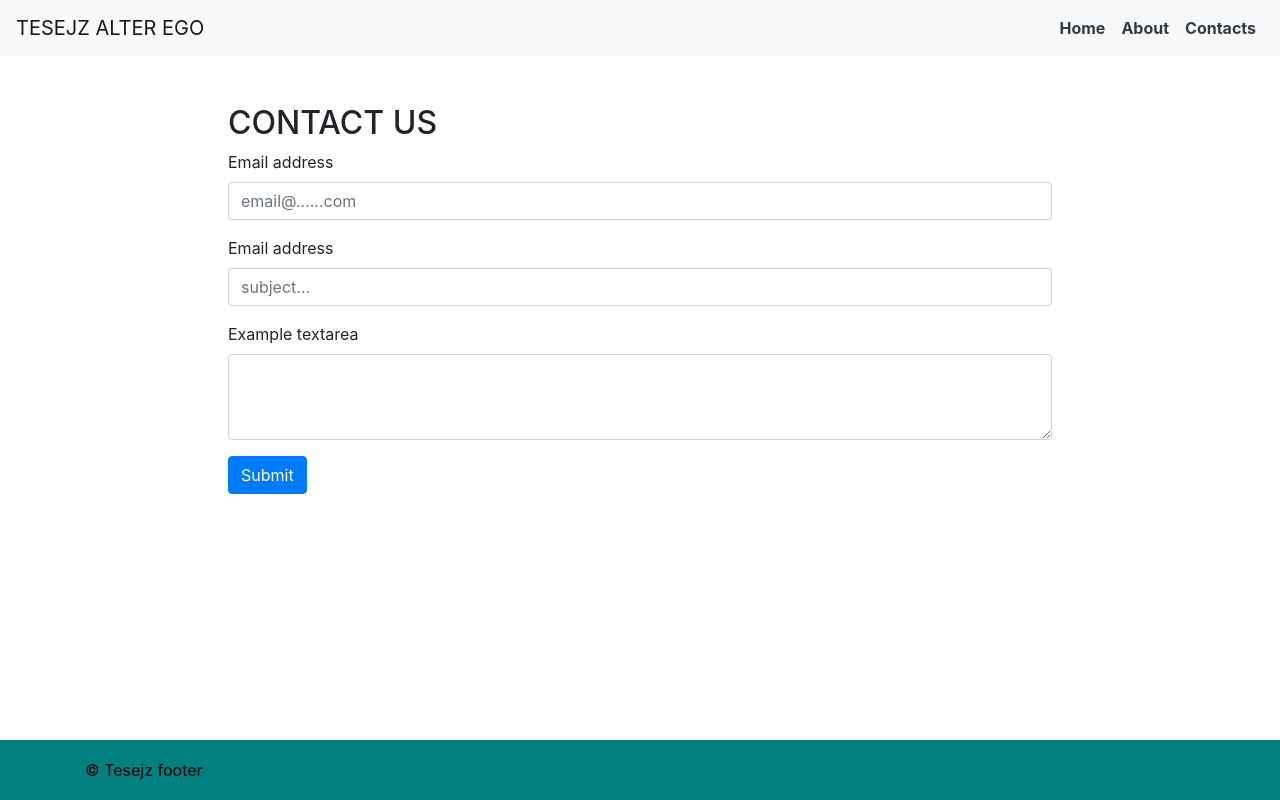
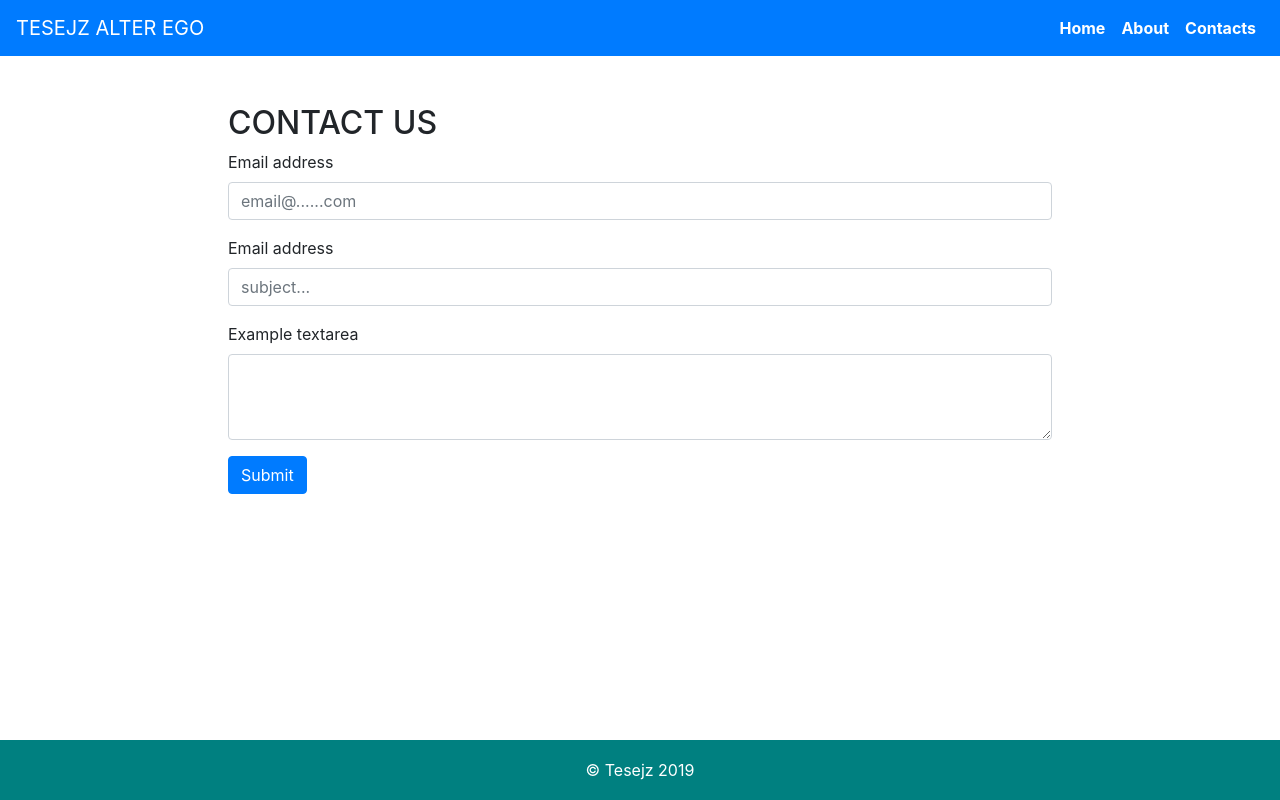
Before and after one commit to Rinzlerte/gatsby_wp_blog_seo, a Gatsby site: page /contacts in a window 1280 px wide. Built offline with nearby package versions, Linux system fonts and the light colour scheme; Gatsby itself is replaced by a stand-in of ours.

Commit message:
new styling

```diff
--- a/package.json
+++ b/package.json
@@ -16,6 +16,8 @@
     "@hot-loader/react-dom": "^16.11.0",
     "bootstrap": "^4.3.1",
     "gatsby": "^2.17.6",
+    "gatsby-plugin-manifest": "^2.2.34",
+    "gatsby-plugin-offline": "^3.0.30",
     "gatsby-plugin-react-helmet": "^3.1.18",
     "gatsby-source-filesystem": "^2.1.35",
     "gatsby-source-wordpress": "^3.1.54",
--- a/src/components/Post.js
+++ b/src/components/Post.js
@@ -7,7 +7,9 @@ const Post = props => (
       <Card.Img variant="top" alt={props.alt || "default"} src={props.image} />
       <Card.Body>
         <Card.Title dangerouslySetInnerHTML={{ __html: props.title }} />
-        <Card.Text dangerouslySetInnerHTML={{ __html: props.excerpt }} />
+        <Card.Text>
+          <div dangerouslySetInnerHTML={{ __html: props.excerpt }}/>
+        </Card.Text>
         <Button variant="warning" href={props.readMore}>
           Read More...
         </Button>
--- a/src/components/header_footer/Footer.js
+++ b/src/components/header_footer/Footer.js
@@ -4,8 +4,8 @@ import FooterStyles from './Footer.module.css';
 const Footer = () => {
     return (
         <footer className={FooterStyles.footer}>
-            <div className="container">
-                <span className={FooterStyles.black}>© Tesejz footer</span>
+            <div className={FooterStyles.container}>
+                <span className={FooterStyles.black}>© Tesejz 2019</span>
             </div>
         </footer>
     );
--- a/src/components/header_footer/Footer.module.css
+++ b/src/components/header_footer/Footer.module.css
@@ -8,5 +8,14 @@
 }
 
 .black{
-    color: black
+    color: white;
+    text-align: center;
 }
+
+.container{
+    width: 320px;
+    height: 40px;
+    margin: 0 auto;
+    display: flex;
+    justify-content: space-around;
+}
--- a/src/components/header_footer/Header.js
+++ b/src/components/header_footer/Header.js
@@ -4,24 +4,63 @@ import {Link} from 'gatsby';
 
 const Header = (props) => {
     return (
-        <Navbar bg="light" expand="lg">
+        <header>
+            <Navbar bg="primary" variant="dark" expand="lg">
                 <Navbar.Brand href="/">{props.title}</Navbar.Brand>
                 <Navbar.Toggle aria-controls="basic-navbar-nav"/>
                 <Navbar.Collapse id="basic-navbar-nav">
                 <Nav className="ml-auto">
                     <Nav.Link as={Link} to="/">
-                    <b className="text-dark">Home</b>
+                        <b className="text-white">Home</b>
                     </Nav.Link>
                     <Nav.Link as={Link} to="/about">
-                    <b className="text-dark">About</b>
+                        <b className="text-white">About</b>
                     </Nav.Link>
                     <Nav.Link as={Link} to="/contacts">
-                    <b className="text-dark">Contacts</b>
+                        <b className="text-white">Contacts</b>
                     </Nav.Link>
                 </Nav>
                 </Navbar.Collapse>
             </Navbar>
+        </header>
     );
 };
 
 export default Header;
+
+
+// import React from 'react';
+// // import {Navbar, Nav} from "react-bootstrap";
+// import {Link} from 'gatsby';
+// import AppBar from '@material-ui/core/AppBar';
+// import Toolbar from '@material-ui/core/Toolbar';
+// import Button from '@material-ui/core/Button';
+
+// const Header = (props) => {
+
+//     return (
+//         <AppBar position="static" style={{display: `flex`}}>
+//             <Link edge="start" color="inherit" aria-label="menu" href="/">
+//                 <Button variant="contained" color="primary">{props.title}</Button>
+//             </Link>
+//             <Toolbar
+//                 style={{
+//                     display:`flex`,
+//                     justifyContent: `flex-end`
+//                 }}
+//                 >
+//                 <Link to="/">
+//                     <Button variant="contained" color="primary">HOME</Button>
+//                 </Link>
+//                 <Link to="/about">
+//                     <Button variant="contained" color="primary">ABOUT</Button>
+//                 </Link>
+//                 <Link to="/contacts">
+//                     <Button variant="contained" color="primary">CONTACT</Button>
+//                 </Link>
+//             </Toolbar>
+//         </AppBar>
+//     );
+// };
+
+// export default Header;
--- a/src/components/header_footer/Header.module.css
+++ /dev/null
@@ -1,3 +0,0 @@
-.example{
-    background-color: tomato !important;
-}
--- a/src/pages/contacts.js
+++ b/src/pages/contacts.js
@@ -1,7 +1,6 @@
 import React from "react";
 import PrimaryLayout from "../layouts/PrimaryLayout";
 import {Form, Button} from 'react-bootstrap';
-
 
 // cntl + f2 ==   selelects types elemetns on page
 export default () => {
--- a/src/pages/index.js
+++ b/src/pages/index.js
@@ -3,13 +3,10 @@ import { graphql } from "gatsby"
 import PrimaryLayout from "../layouts/PrimaryLayout"
 import Post from "../components/Post"
 
-
 export default ({ data }) => {
   console.log(data)
   return (
     <PrimaryLayout column="col-xs-6">
-
-
       {data.allWordpressPost.nodes.map((node, index) => (
         <Post
           key={index}
--- a/src/styles/Global.css
+++ b/src/styles/Global.css
@@ -4,3 +4,8 @@ body {
     margin: 0;
     padding-bottom: 60px;
 }
+
+a{
+    text-decoration: none;
+    color: inherit;
+}
```
Also changed, not shown: 1 other file. Lines whose indentation alone changed are shown as unchanged.
